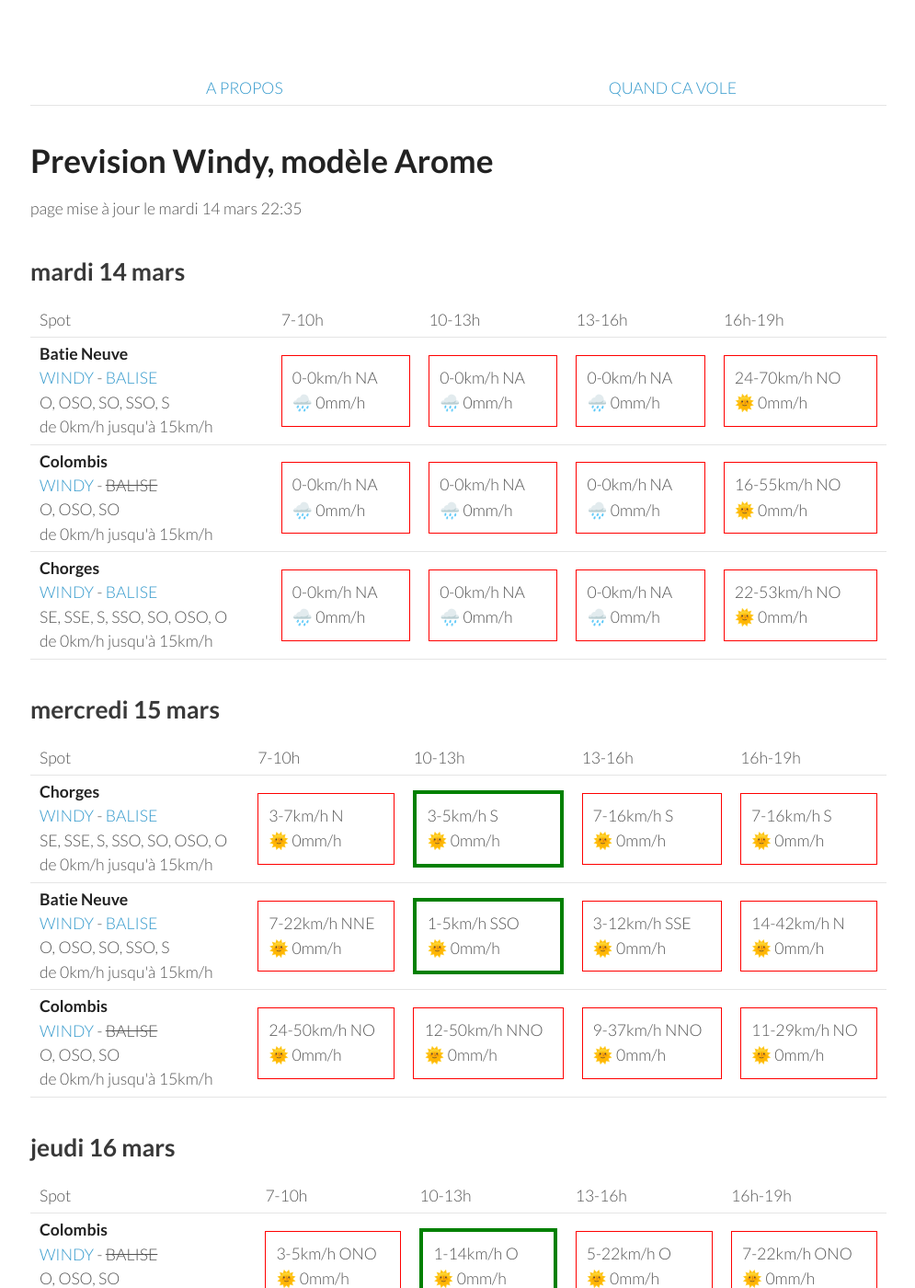
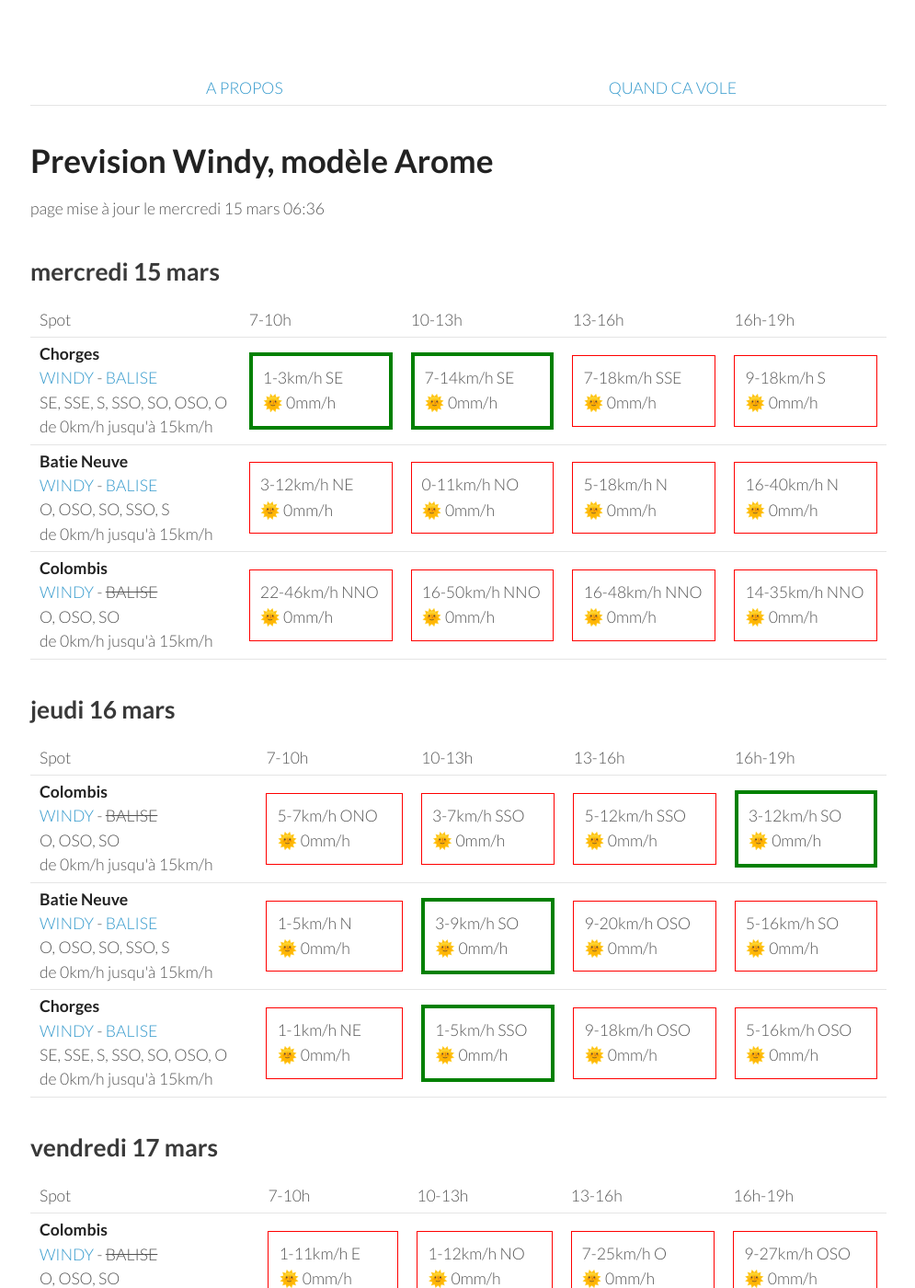
Before and after one commit to parapente-dans-le-nord/parapente-dans-le-nord.github.io, a Jekyll site: the page built from saint_andre.markdown, in a window 1280 px wide and 1400 px high. Shown: the whole window at 92% size, without its empty margins (25-1020 px from the left). Built offline with Jekyll 4.4.1, drawn with Linux system fonts in a browser that asks for light colours; some of the changed text lies outside the part shown.

Commit message:
update index.markdown

```diff
--- a/saint_andre.markdown
+++ b/saint_andre.markdown
@@ -7,51 +7,8 @@ title:  "Tous les spots"
 {: .links}
 
 # Prevision Windy, modèle Arome
-page mise à jour le mardi 14 mars 22:35
+page mise à jour le mercredi 15 mars 06:36
 
-## mardi 14 mars
-
-{::nomarkdown}
-<table>
-  <tbody>
-    <tr>
-      <td>Spot</td>
-      <td>7-10h</td>
-      <td>10-13h</td>
-      <td>13-16h</td>
-      <td>16h-19h</td>
-    </tr>
-<tr>
-        <td><strong>Batie Neuve</strong><br><a href="https://windy.com/44.584/6.236?44.559,6.262,10,m:eTtagly">WINDY</a> - <span class=""><a href="https://www.openwindmap.org/PP554">BALISE</a> </span><br> <span class="vent-favorable">O, OSO, SO, SSO, S</span><br><span class="force-vent">de 0km/h jusqu'à 15km/h</span> </td>
-
-            <td><div class="not-flyable"><p>0-0km/h NA</p><p>🌧️ 0mm/h</p></div></td>
-            <td><div class="not-flyable"><p>0-0km/h NA</p><p>🌧️ 0mm/h</p></div></td>
-            <td><div class="not-flyable"><p>0-0km/h NA</p><p>🌧️ 0mm/h</p></div></td>
-            <td><div class="not-flyable"><p>24-70km/h NO</p><p>🌞 0mm/h</p></div></td>
-
-    </tr>
-<tr>
-        <td><strong>Colombis</strong><br><a href="https://windy.com/44.494/6.216?44.559,6.262,10">WINDY</a> - <span class="no-balise"> BALISE </span><br> <span class="vent-favorable">O, OSO, SO</span><br><span class="force-vent">de 0km/h jusqu'à 15km/h</span> </td>
-
-            <td><div class="not-flyable"><p>0-0km/h NA</p><p>🌧️ 0mm/h</p></div></td>
-            <td><div class="not-flyable"><p>0-0km/h NA</p><p>🌧️ 0mm/h</p></div></td>
-            <td><div class="not-flyable"><p>0-0km/h NA</p><p>🌧️ 0mm/h</p></div></td>
-            <td><div class="not-flyable"><p>16-55km/h NO</p><p>🌞 0mm/h</p></div></td>
-
-    </tr>
-<tr>
-        <td><strong>Chorges</strong><br><a href="https://windy.com/44.578/6.280?44.559,6.262,10">WINDY</a> - <span class=""><a href="https://www.openwindmap.org/PP554">BALISE</a> </span><br> <span class="vent-favorable">SE, SSE, S, SSO, SO, OSO, O</span><br><span class="force-vent">de 0km/h jusqu'à 15km/h</span> </td>
-
-            <td><div class="not-flyable"><p>0-0km/h NA</p><p>🌧️ 0mm/h</p></div></td>
-            <td><div class="not-flyable"><p>0-0km/h NA</p><p>🌧️ 0mm/h</p></div></td>
-            <td><div class="not-flyable"><p>0-0km/h NA</p><p>🌧️ 0mm/h</p></div></td>
-            <td><div class="not-flyable"><p>22-53km/h NO</p><p>🌞 0mm/h</p></div></td>
-
-    </tr>
-
-</tbody>
-</table>
-{:/}
 ## mercredi 15 mars
 
 {::nomarkdown}
@@ -67,30 +24,30 @@ page mise à jour le mardi 14 mars 22:35
 <tr>
         <td><strong>Chorges</strong><br><a href="https://windy.com/44.578/6.280?44.559,6.262,10">WINDY</a> - <span class=""><a href="https://www.openwindmap.org/PP554">BALISE</a> </span><br> <span class="vent-favorable">SE, SSE, S, SSO, SO, OSO, O</span><br><span class="force-vent">de 0km/h jusqu'à 15km/h</span> </td>
 
-            <td><div class="not-flyable"><p>3-7km/h N</p><p>🌞 0mm/h</p></div></td>
-            <td><div class="flyable"><p>3-5km/h S</p><p>🌞 0mm/h</p></div></td>
-            <td><div class="not-flyable"><p>7-16km/h S</p><p>🌞 0mm/h</p></div></td>
-            <td><div class="not-flyable"><p>7-16km/h S</p><p>🌞 0mm/h</p></div></td>
+            <td><div class="flyable"><p>1-3km/h SE</p><p>🌞 0mm/h</p></div></td>
+            <td><div class="flyable"><p>7-14km/h SE</p><p>🌞 0mm/h</p></div></td>
+            <td><div class="not-flyable"><p>7-18km/h SSE</p><p>🌞 0mm/h</p></div></td>
+            <td><div class="not-flyable"><p>9-18km/h S</p><p>🌞 0mm/h</p></div></td>
 
 
     </tr>
 <tr>
         <td><strong>Batie Neuve</strong><br><a href="https://windy.com/44.584/6.236?44.559,6.262,10,m:eTtagly">WINDY</a> - <span class=""><a href="https://www.openwindmap.org/PP554">BALISE</a> </span><br> <span class="vent-favorable">O, OSO, SO, SSO, S</span><br><span class="force-vent">de 0km/h jusqu'à 15km/h</span> </td>
 
-            <td><div class="not-flyable"><p>7-22km/h NNE</p><p>🌞 0mm/h</p></div></td>
-            <td><div class="flyable"><p>1-5km/h SSO</p><p>🌞 0mm/h</p></div></td>
-            <td><div class="not-flyable"><p>3-12km/h SSE</p><p>🌞 0mm/h</p></div></td>
-            <td><div class="not-flyable"><p>14-42km/h N</p><p>🌞 0mm/h</p></div></td>
+            <td><div class="not-flyable"><p>3-12km/h NE</p><p>🌞 0mm/h</p></div></td>
+            <td><div class="not-flyable"><p>0-11km/h NO</p><p>🌞 0mm/h</p></div></td>
+            <td><div class="not-flyable"><p>5-18km/h N</p><p>🌞 0mm/h</p></div></td>
+            <td><div class="not-flyable"><p>16-40km/h N</p><p>🌞 0mm/h</p></div></td>
 
 
     </tr>
 <tr>
         <td><strong>Colombis</strong><br><a href="https://windy.com/44.494/6.216?44.559,6.262,10">WINDY</a> - <span class="no-balise"> BALISE </span><br> <span class="vent-favorable">O, OSO, SO</span><br><span class="force-vent">de 0km/h jusqu'à 15km/h</span> </td>
 
-            <td><div class="not-flyable"><p>24-50km/h NO</p><p>🌞 0mm/h</p></div></td>
-            <td><div class="not-flyable"><p>12-50km/h NNO</p><p>🌞 0mm/h</p></div></td>
-            <td><div class="not-flyable"><p>9-37km/h NNO</p><p>🌞 0mm/h</p></div></td>
-            <td><div class="not-flyable"><p>11-29km/h NO</p><p>🌞 0mm/h</p></div></td>
+            <td><div class="not-flyable"><p>22-46km/h NNO</p><p>🌞 0mm/h</p></div></td>
+            <td><div class="not-flyable"><p>16-50km/h NNO</p><p>🌞 0mm/h</p></div></td>
+            <td><div class="not-flyable"><p>16-48km/h NNO</p><p>🌞 0mm/h</p></div></td>
+            <td><div class="not-flyable"><p>14-35km/h NNO</p><p>🌞 0mm/h</p></div></td>
 
 
     </tr>
@@ -113,30 +70,30 @@ page mise à jour le mardi 14 mars 22:35
 <tr>
         <td><strong>Colombis</strong><br><a href="https://windy.com/44.494/6.216?44.559,6.262,10">WINDY</a> - <span class="no-balise"> BALISE </span><br> <span class="vent-favorable">O, OSO, SO</span><br><span class="force-vent">de 0km/h jusqu'à 15km/h</span> </td>
 
-            <td><div class="not-flyable"><p>3-5km/h ONO</p><p>🌞 0mm/h</p></div></td>
-            <td><div class="flyable"><p>1-14km/h O</p><p>🌞 0mm/h</p></div></td>
-            <td><div class="not-flyable"><p>5-22km/h O</p><p>🌞 0mm/h</p></div></td>
-            <td><div class="not-flyable"><p>7-22km/h ONO</p><p>🌞 0mm/h</p></div></td>
+            <td><div class="not-flyable"><p>5-7km/h ONO</p><p>🌞 0mm/h</p></div></td>
+            <td><div class="not-flyable"><p>3-7km/h SSO</p><p>🌞 0mm/h</p></div></td>
+            <td><div class="not-flyable"><p>5-12km/h SSO</p><p>🌞 0mm/h</p></div></td>
+            <td><div class="flyable"><p>3-12km/h SO</p><p>🌞 0mm/h</p></div></td>
 
 
     </tr>
 <tr>
         <td><strong>Batie Neuve</strong><br><a href="https://windy.com/44.584/6.236?44.559,6.262,10,m:eTtagly">WINDY</a> - <span class=""><a href="https://www.openwindmap.org/PP554">BALISE</a> </span><br> <span class="vent-favorable">O, OSO, SO, SSO, S</span><br><span class="force-vent">de 0km/h jusqu'à 15km/h</span> </td>
 
-            <td><div class="not-flyable"><p>3-7km/h N</p><p>🌞 0mm/h</p></div></td>
-            <td><div class="not-flyable"><p>3-16km/h SSO</p><p>🌞 0mm/h</p></div></td>
-            <td><div class="not-flyable"><p>5-24km/h SSO</p><p>🌞 0mm/h</p></div></td>
-            <td><div class="not-flyable"><p>3-22km/h SO</p><p>🌞 0mm/h</p></div></td>
+            <td><div class="not-flyable"><p>1-5km/h N</p><p>🌞 0mm/h</p></div></td>
+            <td><div class="flyable"><p>3-9km/h SO</p><p>🌞 0mm/h</p></div></td>
+            <td><div class="not-flyable"><p>9-20km/h OSO</p><p>🌞 0mm/h</p></div></td>
+            <td><div class="not-flyable"><p>5-16km/h SO</p><p>🌞 0mm/h</p></div></td>
 
 
     </tr>
 <tr>
         <td><strong>Chorges</strong><br><a href="https://windy.com/44.578/6.280?44.559,6.262,10">WINDY</a> - <span class=""><a href="https://www.openwindmap.org/PP554">BALISE</a> </span><br> <span class="vent-favorable">SE, SSE, S, SSO, SO, OSO, O</span><br><span class="force-vent">de 0km/h jusqu'à 15km/h</span> </td>
 
-            <td><div class="not-flyable"><p>1-3km/h NE</p><p>🌞 0mm/h</p></div></td>
-            <td><div class="not-flyable"><p>1-16km/h SSO</p><p>🌞 0mm/h</p></div></td>
-            <td><div class="not-flyable"><p>5-22km/h SO</p><p>🌞 0mm/h</p></div></td>
-            <td><div class="not-flyable"><p>3-22km/h OSO</p><p>🌞 0mm/h</p></div></td>
+            <td><div class="not-flyable"><p>1-1km/h NE</p><p>🌞 0mm/h</p></div></td>
+            <td><div class="flyable"><p>1-5km/h SSO</p><p>🌞 0mm/h</p></div></td>
+            <td><div class="not-flyable"><p>9-18km/h OSO</p><p>🌞 0mm/h</p></div></td>
+            <td><div class="not-flyable"><p>5-16km/h OSO</p><p>🌞 0mm/h</p></div></td>
 
 
     </tr>
@@ -159,19 +116,19 @@ page mise à jour le mardi 14 mars 22:35
 <tr>
         <td><strong>Colombis</strong><br><a href="https://windy.com/44.494/6.216?44.559,6.262,10">WINDY</a> - <span class="no-balise"> BALISE </span><br> <span class="vent-favorable">O, OSO, SO</span><br><span class="force-vent">de 0km/h jusqu'à 15km/h</span> </td>
 
-            <td><div class="not-flyable"><p>3-11km/h E</p><p>🌞 0mm/h</p></div></td>
-            <td><div class="not-flyable"><p>3-14km/h NO</p><p>🌞 0mm/h</p></div></td>
-            <td><div class="not-flyable"><p>5-22km/h OSO</p><p>🌞 0mm/h</p></div></td>
-            <td><div class="not-flyable"><p>9-25km/h OSO</p><p>🌞 0mm/h</p></div></td>
+            <td><div class="not-flyable"><p>1-11km/h E</p><p>🌞 0mm/h</p></div></td>
+            <td><div class="not-flyable"><p>1-12km/h NO</p><p>🌞 0mm/h</p></div></td>
+            <td><div class="not-flyable"><p>7-25km/h O</p><p>🌞 0mm/h</p></div></td>
+            <td><div class="not-flyable"><p>9-27km/h OSO</p><p>🌞 0mm/h</p></div></td>
 
 
     </tr>
 <tr>
         <td><strong>Batie Neuve</strong><br><a href="https://windy.com/44.584/6.236?44.559,6.262,10,m:eTtagly">WINDY</a> - <span class=""><a href="https://www.openwindmap.org/PP554">BALISE</a> </span><br> <span class="vent-favorable">O, OSO, SO, SSO, S</span><br><span class="force-vent">de 0km/h jusqu'à 15km/h</span> </td>
 
-            <td><div class="not-flyable"><p>5-16km/h NE</p><p>🌞 0mm/h</p></div></td>
-            <td><div class="not-flyable"><p>1-18km/h S</p><p>🌞 0mm/h</p></div></td>
-            <td><div class="not-flyable"><p>5-24km/h SO</p><p>🌞 0mm/h</p></div></td>
+            <td><div class="not-flyable"><p>3-14km/h NE</p><p>🌞 0mm/h</p></div></td>
+            <td><div class="not-flyable"><p>1-18km/h SSE</p><p>🌞 0mm/h</p></div></td>
+            <td><div class="not-flyable"><p>5-25km/h SO</p><p>🌞 0mm/h</p></div></td>
             <td><div class="not-flyable"><p>7-27km/h OSO</p><p>🌞 0mm/h</p></div></td>
 
 
@@ -179,9 +136,9 @@ page mise à jour le mardi 14 mars 22:35
 <tr>
         <td><strong>Chorges</strong><br><a href="https://windy.com/44.578/6.280?44.559,6.262,10">WINDY</a> - <span class=""><a href="https://www.openwindmap.org/PP554">BALISE</a> </span><br> <span class="vent-favorable">SE, SSE, S, SSO, SO, OSO, O</span><br><span class="force-vent">de 0km/h jusqu'à 15km/h</span> </td>
 
-            <td><div class="not-flyable"><p>5-16km/h NE</p><p>🌞 0mm/h</p></div></td>
-            <td><div class="not-flyable"><p>0-18km/h S</p><p>🌞 0mm/h</p></div></td>
-            <td><div class="not-flyable"><p>5-25km/h SO</p><p>🌞 0mm/h</p></div></td>
+            <td><div class="not-flyable"><p>3-16km/h NE</p><p>🌞 0mm/h</p></div></td>
+            <td><div class="not-flyable"><p>1-18km/h SSE</p><p>🌞 0mm/h</p></div></td>
+            <td><div class="not-flyable"><p>5-25km/h OSO</p><p>🌞 0mm/h</p></div></td>
             <td><div class="not-flyable"><p>5-27km/h OSO</p><p>🌞 0mm/h</p></div></td>
 
 
@@ -206,7 +163,7 @@ page mise à jour le mardi 14 mars 22:35
         <td><strong>Colombis</strong><br><a href="https://windy.com/44.494/6.216?44.559,6.262,10">WINDY</a> - <span class="no-balise"> BALISE </span><br> <span class="vent-favorable">O, OSO, SO</span><br><span class="force-vent">de 0km/h jusqu'à 15km/h</span> </td>
 
             <td><div class="not-flyable"><p>3-11km/h E</p><p>🌞 0mm/h</p></div></td>
-            <td><div class="not-flyable"><p>1-12km/h ONO</p><p>🌞 0mm/h</p></div></td>
+            <td><div class="not-flyable"><p>3-12km/h ONO</p><p>🌞 0mm/h</p></div></td>
             <td><div class="not-flyable"><p>9-27km/h O</p><p>🌞 0mm/h</p></div></td>
             <td><div class="not-flyable"><p>9-29km/h OSO</p><p>🌞 0mm/h</p></div></td>
 
@@ -215,8 +172,8 @@ page mise à jour le mardi 14 mars 22:35
 <tr>
         <td><strong>Batie Neuve</strong><br><a href="https://windy.com/44.584/6.236?44.559,6.262,10,m:eTtagly">WINDY</a> - <span class=""><a href="https://www.openwindmap.org/PP554">BALISE</a> </span><br> <span class="vent-favorable">O, OSO, SO, SSO, S</span><br><span class="force-vent">de 0km/h jusqu'à 15km/h</span> </td>
 
-            <td><div class="not-flyable"><p>3-14km/h NE</p><p>🌞 0mm/h</p></div></td>
-            <td><div class="not-flyable"><p>3-18km/h SSO</p><p>🌞 0mm/h</p></div></td>
+            <td><div class="not-flyable"><p>3-16km/h NE</p><p>🌞 0mm/h</p></div></td>
+            <td><div class="not-flyable"><p>1-20km/h SSO</p><p>🌞 0mm/h</p></div></td>
             <td><div class="not-flyable"><p>5-25km/h OSO</p><p>🌞 0mm/h</p></div></td>
             <td><div class="not-flyable"><p>5-29km/h OSO</p><p>🌞 0mm/h</p></div></td>
 
@@ -225,8 +182,8 @@ page mise à jour le mardi 14 mars 22:35
 <tr>
         <td><strong>Chorges</strong><br><a href="https://windy.com/44.578/6.280?44.559,6.262,10">WINDY</a> - <span class=""><a href="https://www.openwindmap.org/PP554">BALISE</a> </span><br> <span class="vent-favorable">SE, SSE, S, SSO, SO, OSO, O</span><br><span class="force-vent">de 0km/h jusqu'à 15km/h</span> </td>
 
-            <td><div class="not-flyable"><p>3-16km/h NE</p><p>🌞 0mm/h</p></div></td>
-            <td><div class="not-flyable"><p>1-18km/h S</p><p>🌞 0mm/h</p></div></td>
+            <td><div class="not-flyable"><p>5-16km/h NE</p><p>🌞 0mm/h</p></div></td>
+            <td><div class="not-flyable"><p>1-20km/h S</p><p>🌞 0mm/h</p></div></td>
             <td><div class="not-flyable"><p>5-25km/h OSO</p><p>🌞 0mm/h</p></div></td>
             <td><div class="not-flyable"><p>5-29km/h O</p><p>🌞 0mm/h</p></div></td>
 
```
